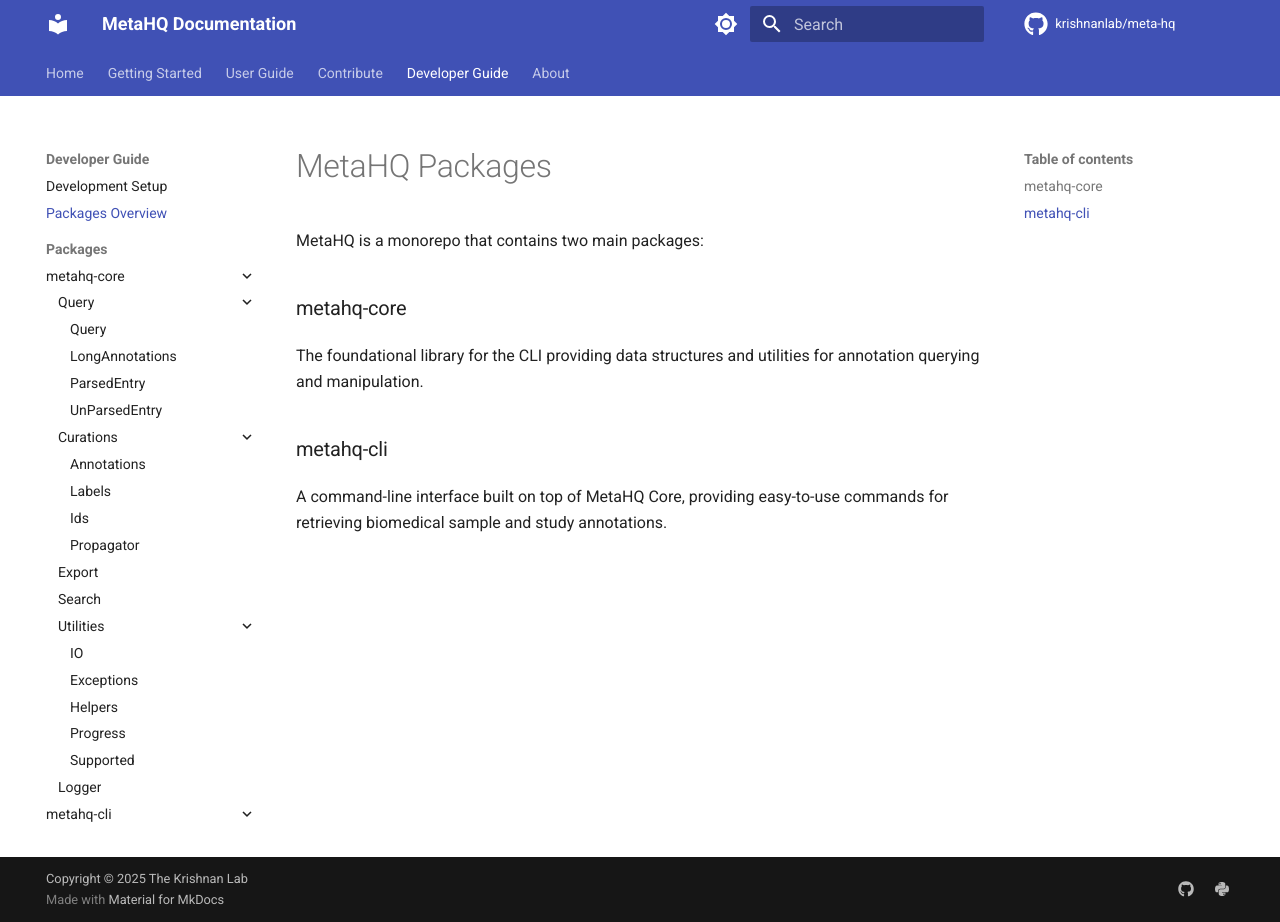
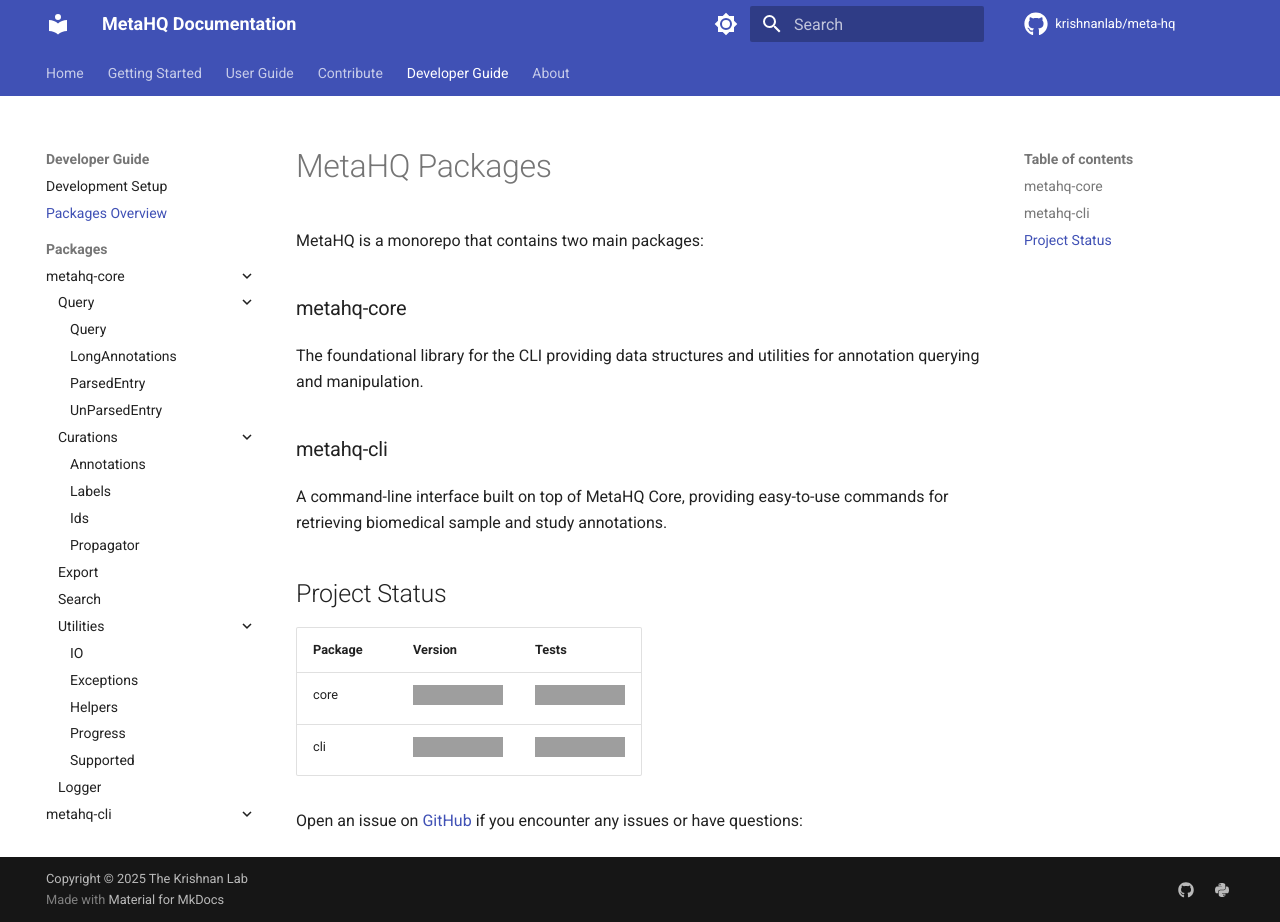
Before and after one commit to krishnanlab/meta-hq, an MkDocs documentation site: the page built from docs/developer/index.md, in a window 1280 px wide and 922 px high. Built offline with MkDocs 1.6.1 and Material for MkDocs 9.7.7, drawn with Linux system fonts in a browser that asks for light colours; comment, search, counter and statistics services are not loaded; grey boxes are pictures that could not be loaded.

Commit message:
added project status

```diff
--- a/docs/developer/index.md
+++ b/docs/developer/index.md
@@ -9,3 +9,12 @@
 ### metahq-cli
 
 A command-line interface built on top of MetaHQ Core, providing easy-to-use commands for retrieving biomedical sample and study annotations.
+
+## Project Status
+
+| Package | Version                                                            | Tests                                                                                  |
+| ------- | ------------------------------------------------------------------ | -------------------------------------------------------------------------------------- |
+| core    | ![metahq-core pypi](https://img.shields.io/pypi/v/metahq-core.svg) | ![Core Tests](https://github.com/krishnanlab/meta-hq/workflows/Core%20Tests/badge.svg) |
+| cli     | ![metahq-cli pypi](https://img.shields.io/pypi/v/metahq-cli.svg)   | ![Core Tests](https://github.com/krishnanlab/meta-hq/workflows/CLI%20Tests/badge.svg)  |
+
+Open an issue on [GitHub](https://github.com/krishnan/meta-hq/issues) if you encounter any issues or have questions:
```
